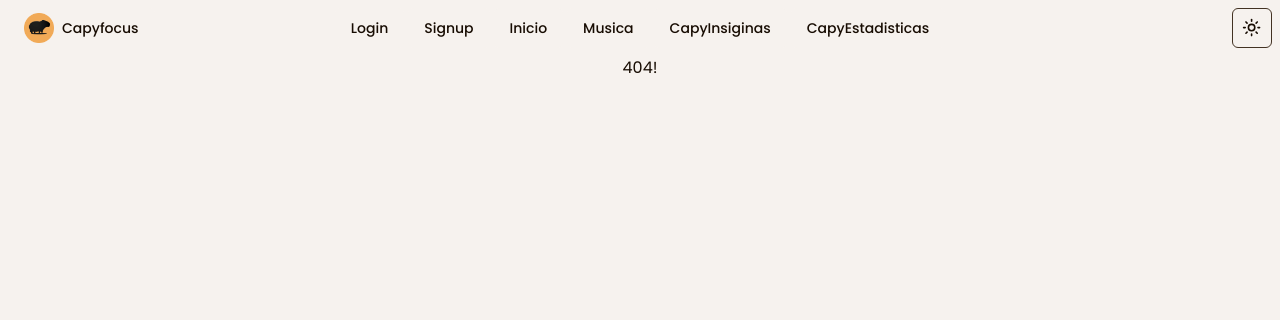
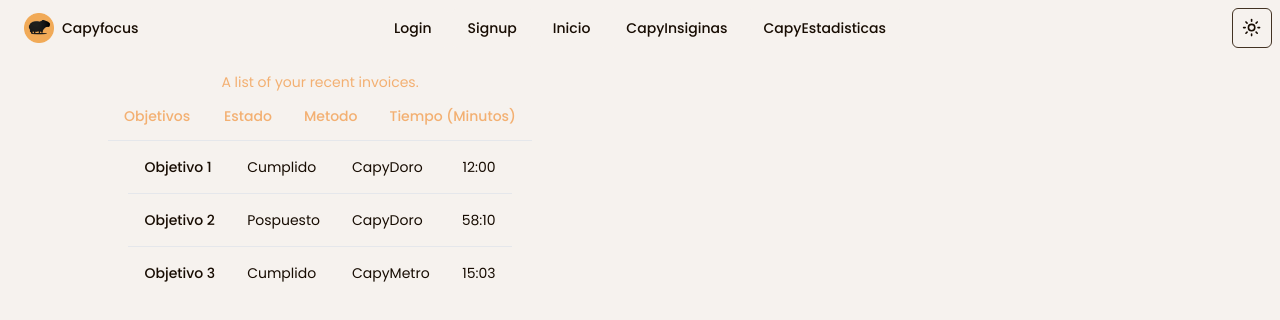
Before and after one commit to alanmoyano/capyfocus, a React (Vite) app: page /tablas in a window 1280 px wide. Before the commit this address had no page. Shown: the top 320 px of the page. Built offline with nearby package versions, Linux system fonts and the light colour scheme.

Commit message:
Cambiando el orden del capydoro

```diff
--- a/src/App.tsx
+++ b/src/App.tsx
@@ -15,6 +15,7 @@
 import CapyEstadisticas from './components/CapyEstadisticas'
 import Usuario from './components/Usuario'
 import { MotivationProvider } from './components/MotivationContext'
+import PruebaTabla from './components/PruebaTabla'
 
 function App() {
   return (
@@ -31,6 +32,7 @@
                 <Inicio />
               </Route>
 
+              <Route path='/tablas' component={PruebaTabla} />
               <Route path='/login' component={Login} />
               <Route path='/signup' component={SignUp} />
 
--- a/src/components/Navbar.tsx
+++ b/src/components/Navbar.tsx
@@ -1,17 +1,6 @@
 import React from 'react'
 import { useRoute } from 'wouter'
 import { ModeToggle } from './ModeToggle'
-import { Button } from './ui/button'
-
-import {
-  Dialog,
-  DialogContent,
-  DialogDescription,
-  DialogFooter,
-  DialogHeader,
-  DialogTitle,
-  DialogTrigger
-} from '@/components/ui/dialog'
 
 import {
   NavigationMenu,
@@ -100,45 +89,6 @@
         </NavigationMenuItem>
 
         <NavigationMenuItem>
-          <Dialog>
-            <DialogTrigger asChild>
-              <Button variant='outline' className='border-0'>
-                Musica
-              </Button>
-            </DialogTrigger>
-            <DialogContent className='sm:max-w-[425px]'>
-              <DialogHeader>
-                <DialogTitle>Links Spotify</DialogTitle>
-                <DialogDescription className='text-accent/100'>
-                  Musica seleccionada especiamente para concentrarse! Elige el
-                  estilo que mas se adapte!.
-                </DialogDescription>
-              </DialogHeader>
-              <iframe
-                className='border-radius:12px'
-                src='https://open.spotify.com/embed/playlist/6xYhxczmfgi6L6knoEHktx?utm_source=generator'
-                width='100%'
-                height='152'
-                allow='autoplay; clipboard-write; encrypted-media; fullscreen; picture-in-picture'
-                loading='lazy'
-              ></iframe>
-              <iframe
-                className='border-radius:12px'
-                src='https://open.spotify.com/embed/playlist/5GnSqO293GdPWaJhD6iz8E?utm_source=generator'
-                width='100%'
-                height='152'
-                allow='autoplay; clipboard-write; encrypted-media; fullscreen; picture-in-picture'
-                loading='lazy'
-              ></iframe>
-              <p>Aca van los Links!</p>
-              <DialogFooter>
-                <p>Gracias por escuchas nuestra Musica!</p>
-              </DialogFooter>
-            </DialogContent>
-          </Dialog>
-        </NavigationMenuItem>
-
-        <NavigationMenuItem>
           <NavbarLink to='/capyInsignias'>CapyInsiginas</NavbarLink>
         </NavigationMenuItem>
 
--- a/src/components/Pomodoro.tsx
+++ b/src/components/Pomodoro.tsx
@@ -130,18 +130,39 @@
             height='152'
             allow='autoplay; clipboard-write; encrypted-media; fullscreen; picture-in-picture'
             loading='lazy'
-            ></iframe>
+          ></iframe>
         </div>
         {/* Columna 2 */}
         <div className=''>
-            <p className='flex w-full justify-center mt-8 items-center'>
-              Coloca el tiempo a estudiar y descansar:
-            </p>
-          <div className='flex justify-between  gap-4'>
+          <p className='mt-8 flex w-full items-center justify-center'>
+            Coloca el tiempo a estudiar y descansar
+          </p>
+          <div className='flex justify-between gap-4'>
             {/* subit y bajar tiempo de estudio */}
             <div className='w-1/2 p-4 text-center'>
-              <div className='mt-2 items-center justify-center rounded-xl bg-secondary/60 p-2'>
-                <h3>Minutos de descanso:</h3>
+              <div className='mt-2 items-center justify-center gap-2 rounded-xl bg-secondary/60 p-2'>
+                <h3>Minutos de Estudio</h3>
+                <div className='flex items-center justify-center gap-4'>
+                  <Button
+                    className=''
+                    onClick={() => setSessionSeconds(prev => prev - 60)}
+                    disabled={sessionSeconds <= 60 || isActive}
+                  >
+                    -
+                  </Button>
+                  <p>{sessionSeconds / 60}</p>
+                  <Button
+                    onClick={() => setSessionSeconds(prev => prev + 60)}
+                    disabled={isActive}
+                  >
+                    +
+                  </Button>
+                </div>
+              </div>
+            </div>
+            <div className='w-1/2 p-4 text-center'>
+              <div className='mt-2 items-center justify-center gap-2 rounded-xl bg-secondary/60 p-2'>
+                <h3>Minutos de descanso</h3>
                 <div className='flex items-center justify-center gap-4'>
                   <Button
                     onClick={() => setBreakSeconds(prev => prev - 60)}
@@ -158,29 +179,6 @@
                   </Button>
                 </div>
               </div>
-            </div>
-            <div className='w-1/2 p-4 text-center'>
-            <div className='mt-2  gap-2 rounded-xl bg-secondary/60 p-2'>
-              <p className='flex'>Minutos de Estudio:</p>
-              <div className='flex items-center justify-center gap-4'>
-                <Button
-                  className=''
-                  onClick={() => setSessionSeconds(prev => prev - 60)}
-                  disabled={sessionSeconds <= 60 || isActive}
-                >
-                  -
-                </Button>
-                <p>{sessionSeconds / 60}</p>
-                <Button
-                  onClick={() => setSessionSeconds(prev => prev + 60)}
-                  disabled={isActive}
-                >
-                  +
-                </Button>
-              </div>
-            </div>
-
-
             </div>
           </div>
           <div className='mt-8 flex justify-center'>
--- /dev/null
+++ b/src/components/PruebaTabla.tsx
@@ -0,0 +1,44 @@
+import {
+  Table,
+  TableBody,
+  TableCaption,
+  TableCell,
+  TableHead,
+  TableHeader,
+  TableRow
+} from '@/components/ui/table'
+
+export default function PruebaTabla() {
+  return (
+    <Table className='flex flex-col w-1/2 items-center justify-center'>
+      <TableCaption>A list of your recent invoices.</TableCaption>
+      <TableHeader>
+        <TableRow>
+          <TableHead className='w-[100px]'>Objetivos</TableHead>
+          <TableHead>Estado</TableHead>
+          <TableHead>Metodo</TableHead>
+          <TableHead className='text-right'>Tiempo (Minutos)</TableHead>
+        </TableRow>
+      </TableHeader>
+      <TableBody>
+        <TableRow>
+          <TableCell className='font-medium'>Objetivo 1</TableCell>
+          <TableCell>Cumplido</TableCell>
+          <TableCell>CapyDoro</TableCell>
+          <TableCell className='text-right'>12:00</TableCell>
+        </TableRow>
+        <TableRow>
+          <TableCell className='font-medium'>Objetivo 2</TableCell>
+          <TableCell>Pospuesto</TableCell>
+          <TableCell>CapyDoro</TableCell>
+          <TableCell className='text-right'>58:10</TableCell>
+        </TableRow>        <TableRow>
+          <TableCell className='font-medium'>Objetivo 3</TableCell>
+          <TableCell>Cumplido</TableCell>
+          <TableCell>CapyMetro</TableCell>
+          <TableCell className='text-right'>15:03</TableCell>
+        </TableRow>
+      </TableBody>
+    </Table>
+  )
+}
--- /dev/null
+++ b/src/components/ui/table.tsx
@@ -0,0 +1,117 @@
+import * as React from "react"
+
+import { cn } from "@/lib/utils"
+
+const Table = React.forwardRef<
+  HTMLTableElement,
+  React.HTMLAttributes<HTMLTableElement>
+>(({ className, ...props }, ref) => (
+  <div className="relative w-full overflow-auto">
+    <table
+      ref={ref}
+      className={cn("w-full caption-bottom text-sm", className)}
+      {...props}
+    />
+  </div>
+))
+Table.displayName = "Table"
+
+const TableHeader = React.forwardRef<
+  HTMLTableSectionElement,
+  React.HTMLAttributes<HTMLTableSectionElement>
+>(({ className, ...props }, ref) => (
+  <thead ref={ref} className={cn("[&_tr]:border-b", className)} {...props} />
+))
+TableHeader.displayName = "TableHeader"
+
+const TableBody = React.forwardRef<
+  HTMLTableSectionElement,
+  React.HTMLAttributes<HTMLTableSectionElement>
+>(({ className, ...props }, ref) => (
+  <tbody
+    ref={ref}
+    className={cn("[&_tr:last-child]:border-0", className)}
+    {...props}
+  />
+))
+TableBody.displayName = "TableBody"
+
+const TableFooter = React.forwardRef<
+  HTMLTableSectionElement,
+  React.HTMLAttributes<HTMLTableSectionElement>
+>(({ className, ...props }, ref) => (
+  <tfoot
+    ref={ref}
+    className={cn(
+      "border-t bg-muted/50 font-medium [&>tr]:last:border-b-0",
+      className
+    )}
+    {...props}
+  />
+))
+TableFooter.displayName = "TableFooter"
+
+const TableRow = React.forwardRef<
+  HTMLTableRowElement,
+  React.HTMLAttributes<HTMLTableRowElement>
+>(({ className, ...props }, ref) => (
+  <tr
+    ref={ref}
+    className={cn(
+      "border-b transition-colors hover:bg-muted/50 data-[state=selected]:bg-muted",
+      className
+    )}
+    {...props}
+  />
+))
+TableRow.displayName = "TableRow"
+
+const TableHead = React.forwardRef<
+  HTMLTableCellElement,
+  React.ThHTMLAttributes<HTMLTableCellElement>
+>(({ className, ...props }, ref) => (
+  <th
+    ref={ref}
+    className={cn(
+      "h-12 px-4 text-left align-middle font-medium text-muted-foreground [&:has([role=checkbox])]:pr-0",
+      className
+    )}
+    {...props}
+  />
+))
+TableHead.displayName = "TableHead"
+
+const TableCell = React.forwardRef<
+  HTMLTableCellElement,
+  React.TdHTMLAttributes<HTMLTableCellElement>
+>(({ className, ...props }, ref) => (
+  <td
+    ref={ref}
+    className={cn("p-4 align-middle [&:has([role=checkbox])]:pr-0", className)}
+    {...props}
+  />
+))
+TableCell.displayName = "TableCell"
+
+const TableCaption = React.forwardRef<
+  HTMLTableCaptionElement,
+  React.HTMLAttributes<HTMLTableCaptionElement>
+>(({ className, ...props }, ref) => (
+  <caption
+    ref={ref}
+    className={cn("mt-4 text-sm text-muted-foreground", className)}
+    {...props}
+  />
+))
+TableCaption.displayName = "TableCaption"
+
+export {
+  Table,
+  TableHeader,
+  TableBody,
+  TableFooter,
+  TableHead,
+  TableRow,
+  TableCell,
+  TableCaption,
+}
```
Also changed, not shown: public/auto.gif (added). Lines whose indentation alone changed are shown as unchanged.
